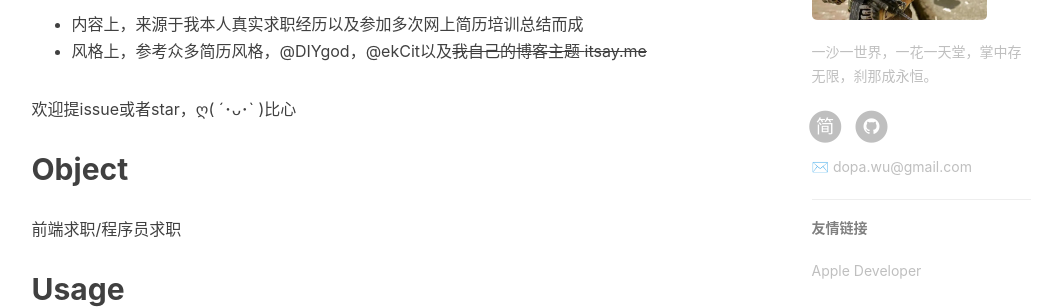
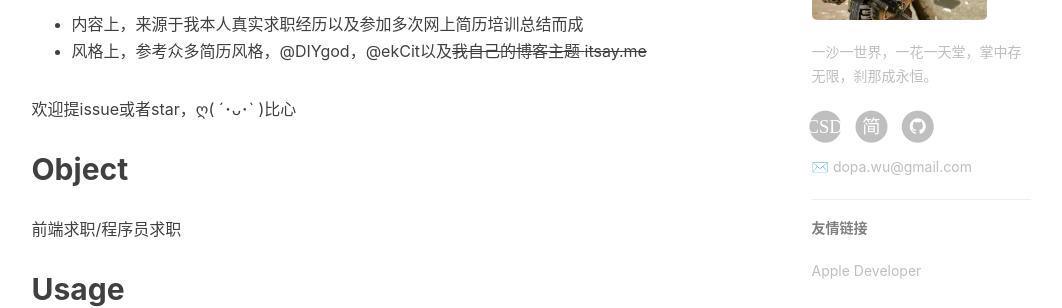
Before and after one commit to dopawoo/dopawoo.github.io, a Jekyll site: the page built from pages/resume/README.md, in a window 1280 px wide and 1400 px high, scrolled down 598 px. Shown: the part 143-451 px from the top of the window, without its empty margins (136-1198 px from the left). Built offline with Jekyll 4.4.1, drawn with Linux system fonts in a browser that asks for light colours; nearby versions of some CDN libraries; our own code applies the rules of GitHub Pages for plain Markdown files; comment, search, counter and statistics services are not loaded.

Commit message:
添加CSDN

```diff
--- a/_config.yml
+++ b/_config.yml
@@ -18,9 +18,10 @@ sidebar-avatar: /img/avatar.jpeg      # use absolute URL, seeing it's used in bo
 
 # SNS settings
 RSS: false
-# weibo_username:     luoyuan
-#zhihu_username:     luoyuan
-github_username:    dopa
+# weibo_username:     dopawoo
+#zhihu_username:     dopawoo
+github_username:    dopawoo
+csdn_username:    m0_37850278
 #facebook_username:  baiying.qiu.7
 jianshu_username:   65c5e78eb113
 #twitter_username:   qiubaiying
--- a/_includes/footer.html
+++ b/_includes/footer.html
@@ -13,6 +13,17 @@
                             </span>
                         </a>
                     </li>
+                    {% endif %}
+                    <!-- add csdn add target = "_blank" to <a> by BY -->
+                    {% if site.csdn_username %}
+                        <li>
+                            <a target="_blank" href="https://blog.csdn.net/{{ site.csdn_username }}">
+                                <span class="fa-stack fa-lg">
+                                    <i class="fa fa-circle fa-stack-2x"></i>
+                                    <i class="fa  fa-stack-1x fa-inverse">CSDN</i>
+                                </span>
+                            </a>
+                        </li>
                     {% endif %}
                     <!-- add jianshu add target = "_blank" to <a> by BY -->
                     {% if site.jianshu_username %}
--- a/_layouts/page.html
+++ b/_layouts/page.html
@@ -122,6 +122,17 @@ layout: default
                                 </a>
                             </li>
                             {% endif %}
+                            <!-- add csdn add target = "_blank" to <a> by BY -->
+                            {% if site.csdn_username %}
+                            <li>
+                                <a target="_blank" href="https://blog.csdn.net/{{ site.csdn_username }}">
+                                    <span class="fa-stack fa-lg">
+                                        <i class="fa fa-circle fa-stack-2x"></i>
+                                        <i class="fa  fa-stack-1x fa-inverse">CSDN</i>
+                                    </span>
+                                </a>
+                            </li>
+                            {% endif %}
                             <!-- add jianshu add target = "_blank" to <a> by BY -->
                             {% if site.jianshu_username %}
                             <li>
```
